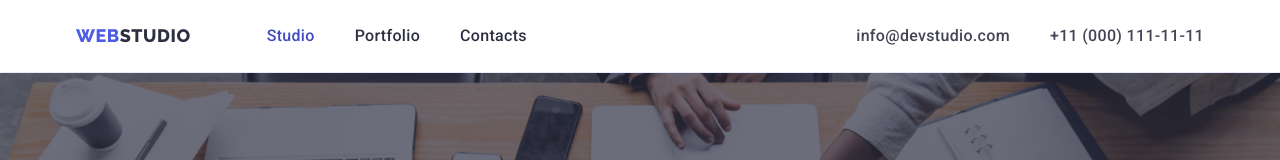
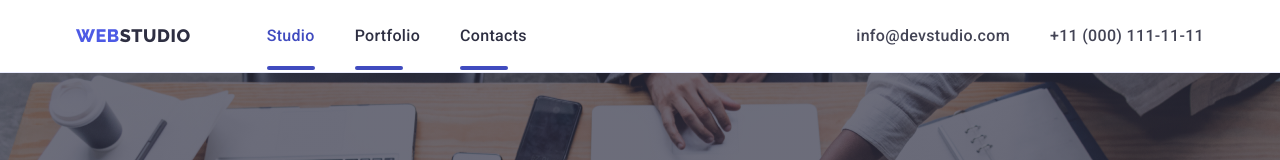
Before and after one commit to SaraSmarandoiu/goit-markup-hw-05, a plain HTML site: page index.html in a window 1280 px wide. Shown: the top 160 px of the page. Drawn offline with nearby package versions, Linux system fonts and the light colour scheme.

Commit message:
Update styles.css

```diff
--- a/css/styles.css
+++ b/css/styles.css
@@ -50,7 +50,7 @@ p {
 .menu.link.plus {
   color: var(--focus-color);
 }
-menu.link::after {
+.menu.link::after {
   content: "";
   display: block;
   position: absolute;
```
